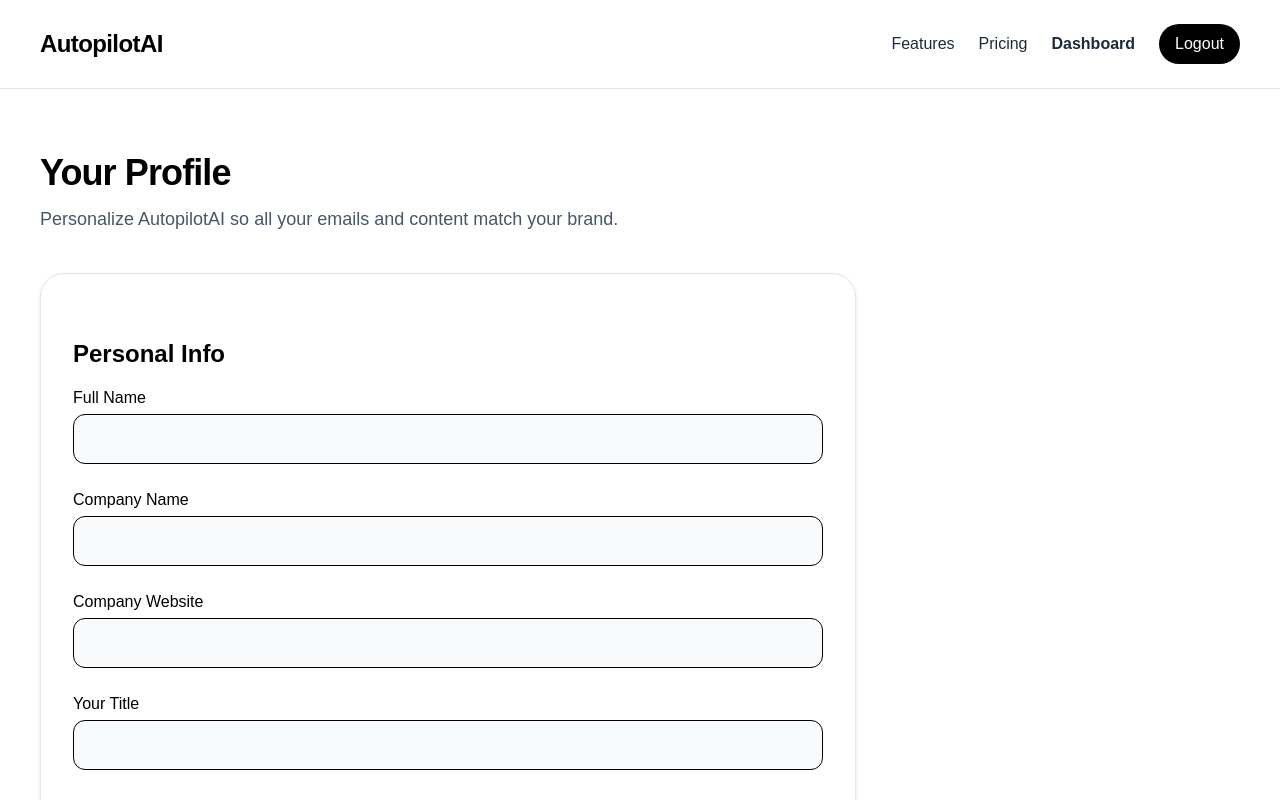
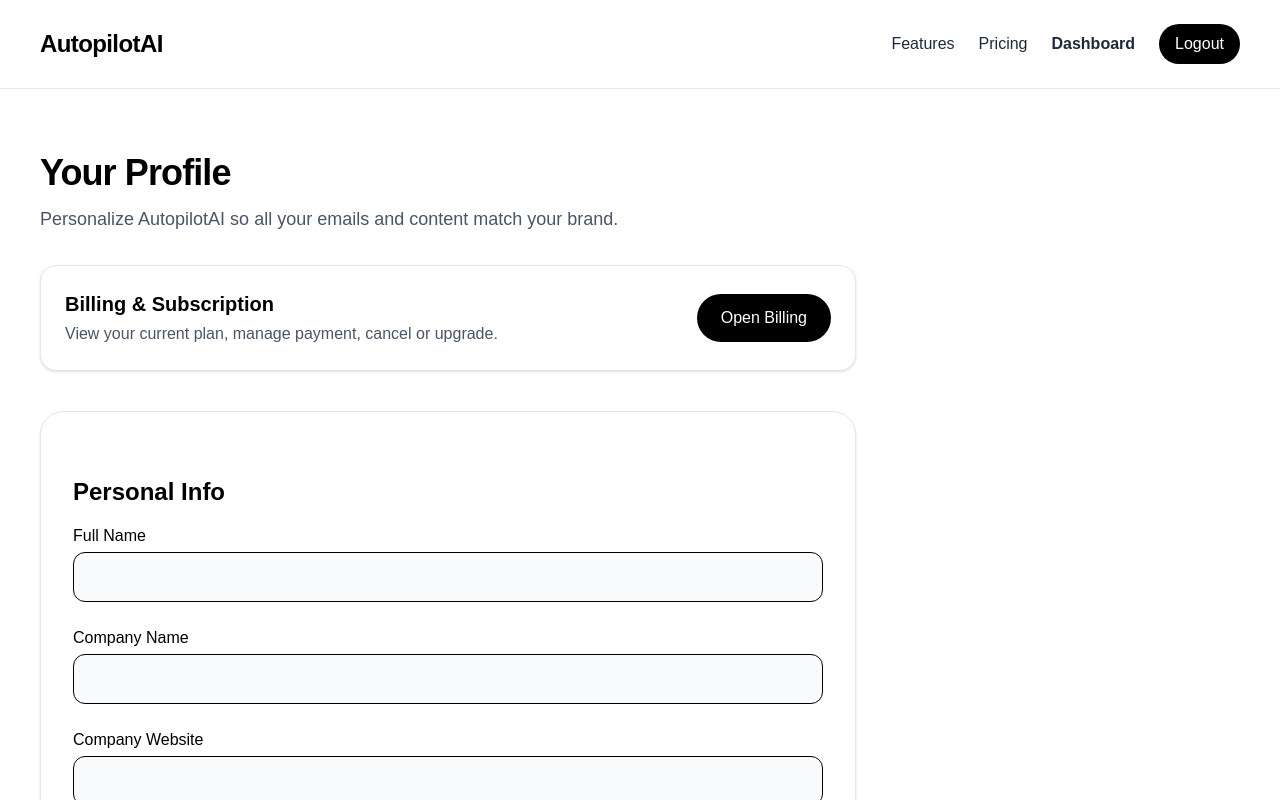
Before and after one commit to Leomessi0101/autopilotai-frontend, a Next.js app: page /dashboard/profile in a window 1280 px wide. Shown: the top 800 px of the page. Built offline with nearby package versions, Linux system fonts and the light colour scheme; no server answers; sample sign-in values are in the browser's storage.

Commit message:
Added billing page + improved UI

```diff
--- a/app/dashboard/profile/page.tsx
+++ b/app/dashboard/profile/page.tsx
@@ -28,7 +28,6 @@
     writing_style: "",
   });
 
-  // Get saved profile on load
   useEffect(() => {
     if (!token) {
       router.push("/login");
@@ -128,6 +127,28 @@
           brand.
         </p>
 
+        {/* ⭐ BILLING CARD ADDED HERE ⭐ */}
+        <motion.div
+          initial={{ opacity: 0, y: 6 }}
+          animate={{ opacity: 1, y: 0 }}
+          transition={{ duration: 0.35 }}
+          className="mt-8 p-6 border border-gray-200 rounded-2xl shadow-sm bg-white flex items-center justify-between"
+        >
+          <div>
+            <h3 className="text-xl font-semibold">Billing & Subscription</h3>
+            <p className="text-gray-600 mt-1">
+              View your current plan, manage payment, cancel or upgrade.
+            </p>
+          </div>
+
+          <button
+            onClick={() => router.push("/billing")}
+            className="px-6 py-3 bg-black text-white rounded-full hover:bg-gray-900 transition"
+          >
+            Open Billing
+          </button>
+        </motion.div>
+
         {/* FORM CARD */}
         <div className="mt-10 p-8 border border-gray-200 rounded-3xl shadow-sm bg-white space-y-6">
           <SectionTitle title="Personal Info" />
```
